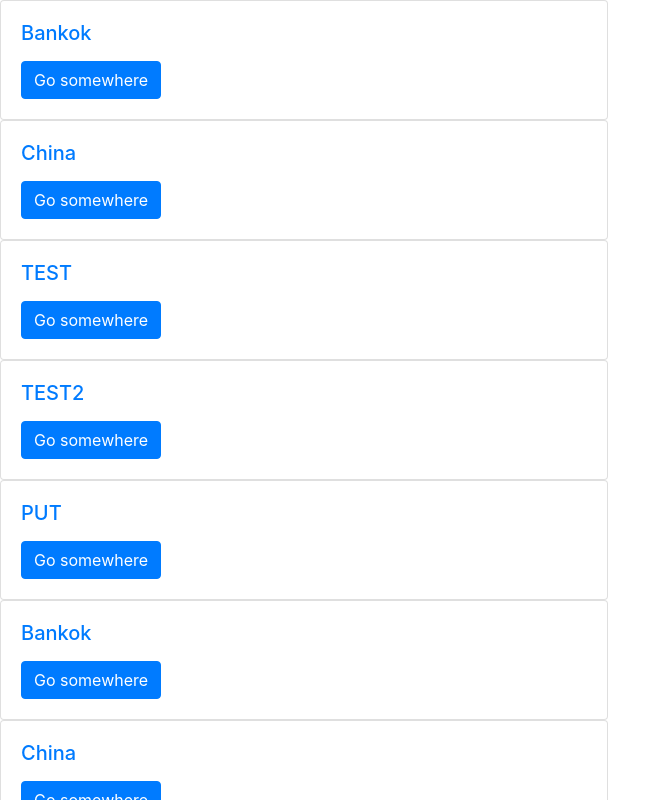
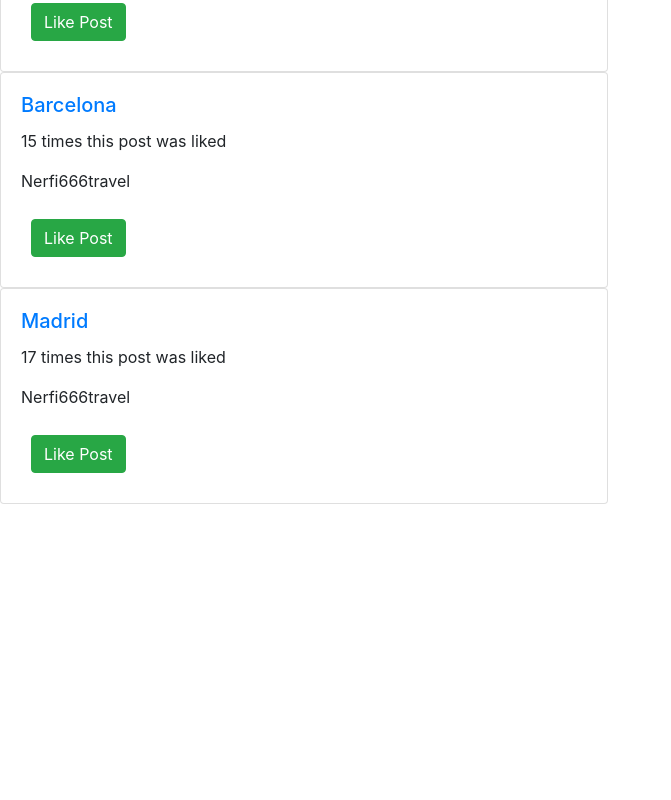
Before and after one commit to Nerfi/blog-app, a React (Create React App) app: page / in a window 1280 px wide. Shown: the part 1000-1800 px from the top of the page, without its empty margins (0-671 px from the left). After the commit the page ends 1504 px from the top, so only its background shows below. Built offline with nearby package versions, Linux system fonts and the light colour scheme; data requests are answered from the project's data file; the HTML template or start-up script is replaced by a standard one.

Commit message:
filter posts by most likes done

```diff
--- a/db.json
+++ b/db.json
@@ -1,34 +1,48 @@
 {
   "posts": [
     {
-      "author": "Juanako666",
-      "title": "TEST",
-      "likes": 21,
+      "author": "Nerfi666",
+      "title": "China",
+      "likes": 11,
       "id": 1
     },
     {
-      "author": "Juanako666",
-      "title": "TEST2",
-      "likes": 10,
+      "title": "Bankok",
+      "author": "Nerfi666",
+      "likes": 0,
       "id": 2
     },
     {
-      "author": "Juanako666",
-      "title": "PUT",
-      "likes": 5,
+      "author": "Nerfi666",
+      "title": "Quito",
+      "likes": 12,
       "id": 3
     },
     {
+      "title": "Paris",
       "author": "Nerfi666",
-      "title": "Bankok",
-      "likes": 14,
+      "likes": 0,
       "id": 4
     },
     {
       "author": "Nerfi666",
-      "title": "China",
-      "likes": 6,
+      "title": "Krakow",
+      "likes": 4,
       "id": 5
+    },
+    {
+      "author": "Nerfi666",
+      "title": "Barcelona",
+      "category": "travel",
+      "likes": 15,
+      "id": 6
+    },
+    {
+      "author": "Nerfi666",
+      "title": "Madrid",
+      "category": "travel",
+      "likes": 17,
+      "id": 7
     }
   ],
   "comments": [],
--- a/src/components/LandingPage/LandingPage.js
+++ b/src/components/LandingPage/LandingPage.js
@@ -1,13 +1,10 @@
 import React,{useState,useEffect} from 'react';
-import Posts from  '../Posts/Posts';
+import { Card,Button } from 'react-bootstrap';
+import {Link} from 'react-router-dom'
 import './landingPage.css';
 
-//make API call
-//filter post by most likes
+const LandinPage = (props) => {
 
-
-const LandinPage = () => {
-   //filter result by post with most likes
   const [blogs, setBlogs] =  useState([]);
 
   async function fetchBlogPosts () {
@@ -17,21 +14,36 @@ const LandinPage = () => {
     setBlogs(response);
 
   };
-  console.log(blogs)
 
   useEffect(() => {
     fetchBlogPosts();
   },[]);
 
+  const addLikes = () => alert('hello world JUANAKO');
+  console.log(props)
+
   return(
     <div>
       <div className="app">
       </div>
-      <p>Our Most Popular Posts </p>
-      {/*check out how to filter an array and render post with likes > 5*/}
-      {blogs.map(blog => {
-        return <Posts key={blog.id}/>
-      })}
+      <p style={{position:'center'}}>Our Most Popular Posts </p>
+
+      {blogs.filter(blog => blog.likes > 10).map(likesOnBlog => (
+
+         <Card style={{width: '38rem', display: 'flex', flexWrap: 'wrap',alingContent: 'center'}}>
+            <Card.Body >
+              <Card.Title> <Link to={`/post/${likesOnBlog.id}`}> {likesOnBlog.title} </Link></Card.Title>
+              <p>{likesOnBlog.likes} times this post was liked</p>
+              <Card.Text>
+                {likesOnBlog.author}
+                {likesOnBlog.category}
+              </Card.Text>
+
+               <Button onClick={addLikes} variant="success" style={{margin: '10px'}}>Like Post</Button>
+            </Card.Body>
+
+          </Card>
+      ))}
 
     </div>
 
--- a/src/components/PostCreation/CreatePost.js
+++ b/src/components/PostCreation/CreatePost.js
@@ -1,4 +1,4 @@
-import React,{useState, useEffect} from 'react';
+import React,{useState} from 'react';
 import {Form} from 'react-bootstrap';
 
 function Post(props) {
--- a/src/components/PostDetail/PostDetail.js
+++ b/src/components/PostDetail/PostDetail.js
@@ -1,7 +1,5 @@
 import React,{useState,useEffect} from 'react';
 import { Card,Button } from 'react-bootstrap';
-
-//everytime we link to somewhere we will get the some specific props
 
 function PostDetails(props){
 
@@ -22,14 +20,14 @@ function PostDetails(props){
 
   }
 
-
-    const addLikes = () => {
+  const addLikes = () => {
 
        const postDetails = {
         method: 'PUT',
         body: JSON.stringify({
           author: selectedPost.author,
           title: selectedPost.title,
+          category: selectedPost.category,
          likes: selectedPost.likes + 1
         }),
         headers:  {
@@ -52,9 +50,10 @@ function PostDetails(props){
      <Card style={{width: '38rem', display: 'flex', flexWrap: 'wrap',alingContent: 'center'}}>
           <Card.Body >
             <Card.Title> {selectedPost.title}</Card.Title>
-            <p>{selectedPost.likes}</p>
+            <p>{selectedPost.likes <= 0 ? 'Be the first to like this post!' : selectedPost.likes}</p>
             <Card.Text>
               {selectedPost.body}
+              {selectedPost.category}
             </Card.Text>
             <Button onClick={click} variant="danger">Delete</Button>
              <Button onClick={addLikes} variant="success" style={{margin: '10px'}}>Like Post</Button>
```
Also changed, not shown: src/components/Navigation/Navbar.js (+6 -6 lines).
